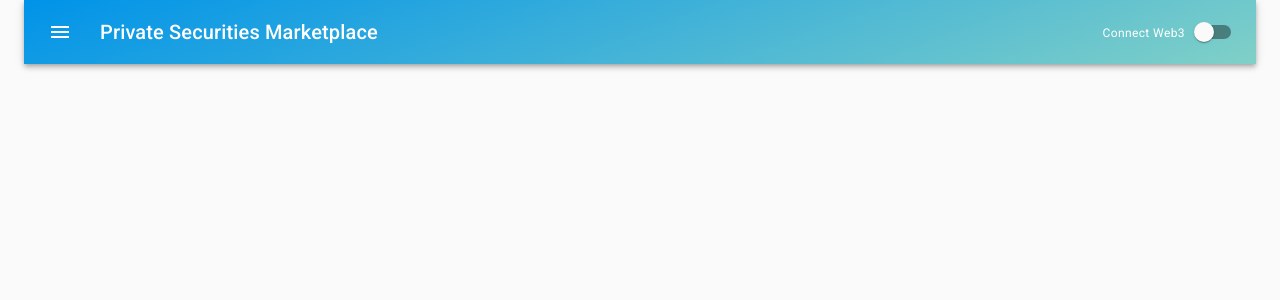
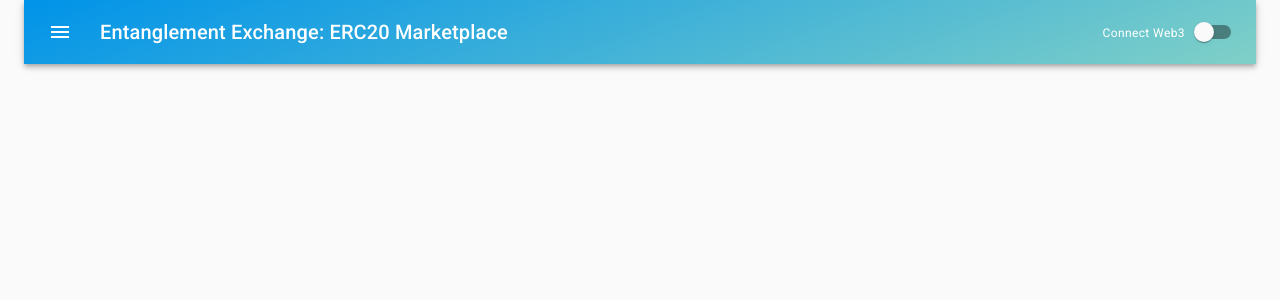
Before and after one commit to shuloh/entanglement-exchange, a React (Create React App) app: page / in a window 1280 px wide. Shown: the top 300 px of the page. Built offline with nearby package versions, Linux system fonts and the light colour scheme.

Commit message:
initial commit

```diff
--- a/src/NavBar.jsx
+++ b/src/NavBar.jsx
@@ -78,7 +78,7 @@ export default function NavBar() {
             <MenuIcon />
           </IconButton>
           <Typography variant="h6" className={classes.title}>
-            Private Securities Marketplace
+            Entanglement Exchange: ERC20 Marketplace
           </Typography>
           <FormGroup className={classes.connector}>
             <FormControlLabel
```
